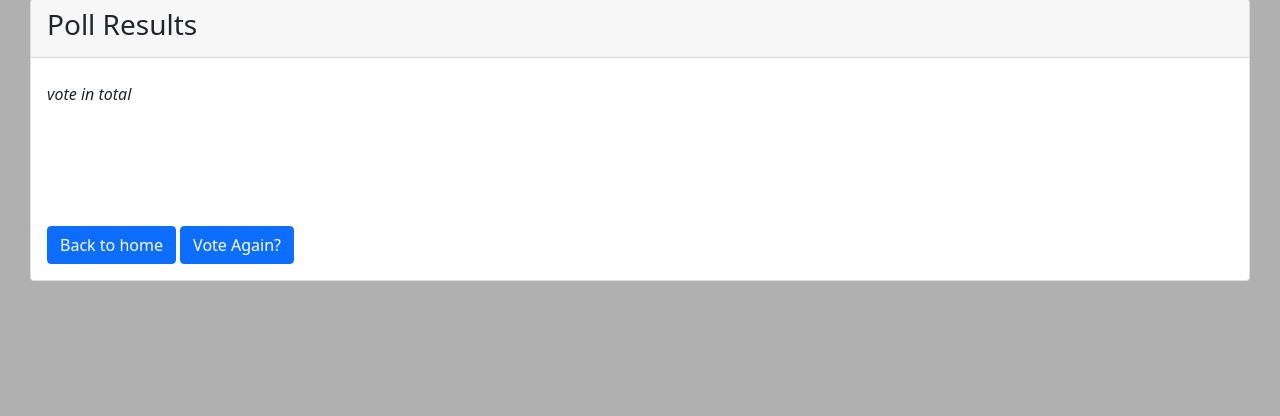
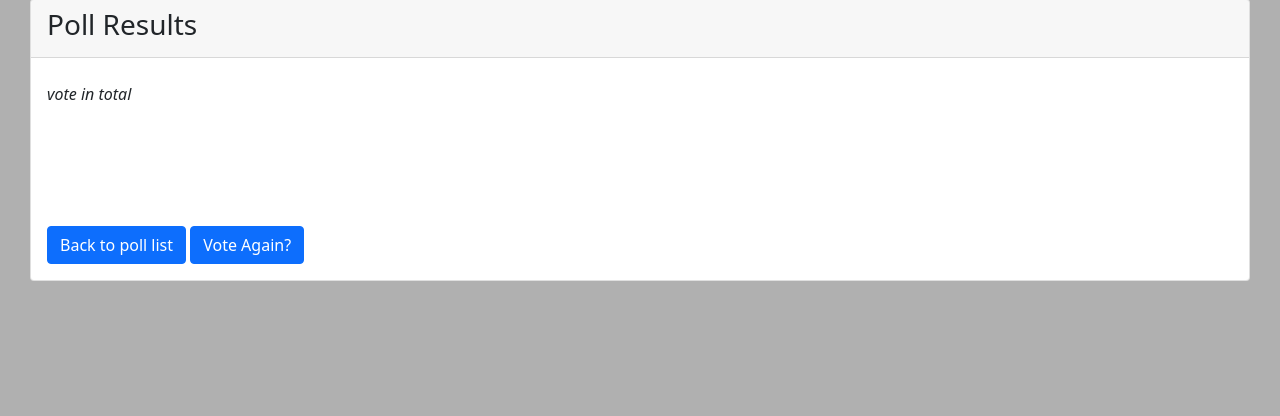
Before and after one commit to sirateek/ku-polls, a Django app: template polls/templates/polls/results.html in a window 1280 px wide. Shown: the part 82-498 px from the top of the page. Run offline with Django 3.2, Linux system fonts and the light colour scheme; the template is opened without the code that fills it, so the values that code supplies are empty; some libraries are stand-ins or nearby versions.

Commit message:
Add back to poll list button for detail view

```diff
--- a/polls/templates/polls/results.html
+++ b/polls/templates/polls/results.html
@@ -23,7 +23,7 @@
         <div id="piechart" class="piechart"></div>
 
         <a href="{% url 'polls:index'%}">
-            <button type="button" class="btn btn-primary">Back to home</button>
+            <button type="button" class="btn btn-primary">Back to poll list</button>
         </a>
         <a href="{% url 'polls:detail' question.id %}">
             <button type="button" class="btn btn-primary">Vote Again?</button>
```
